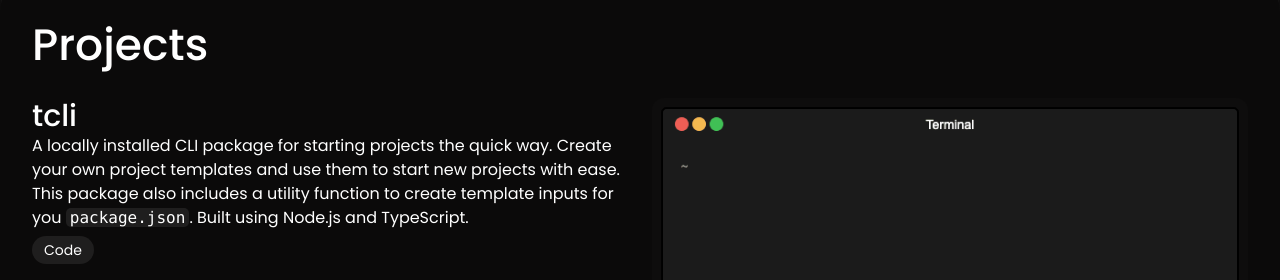
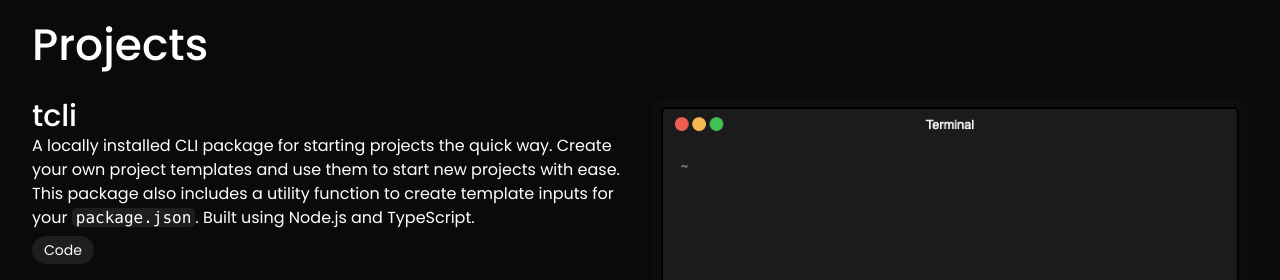
Before and after one commit to garrett-huggins/Portfolio, a React (Vite) app: page / in a window 1280 px wide. Shown: the part 1000-1280 px from the top of the page. Built offline with nearby package versions, Linux system fonts and the light colour scheme.

Commit message:
fix spelling

```diff
--- a/src/components/sections/Projects.tsx
+++ b/src/components/sections/Projects.tsx
@@ -14,8 +14,8 @@ const Projects = () => {
             A locally installed CLI package for starting projects the quick way.
             Create your own project templates and use them to start new projects
             with ease. This package also includes a utility function to create
-            template inputs for you{" "}
-            <code className="bg-primary rounded-[5px] px-1">package.json</code>.{" "}
+            template inputs for your{" "}
+            <code className="rounded-[5px] bg-primary px-1">package.json</code>.{" "}
             Built using Node.js and TypeScript.
           </p>
           <div className="mt-2">
```
